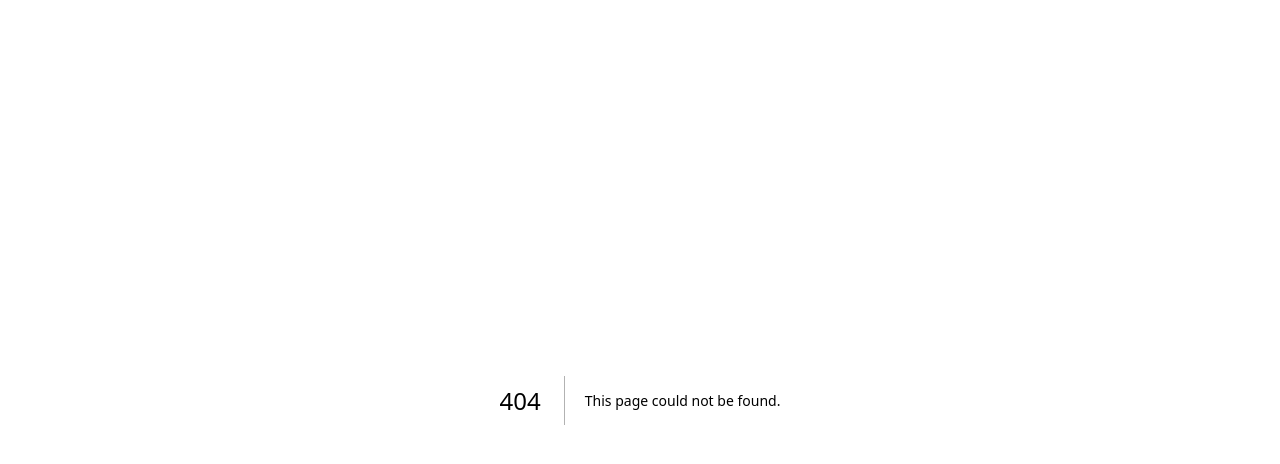
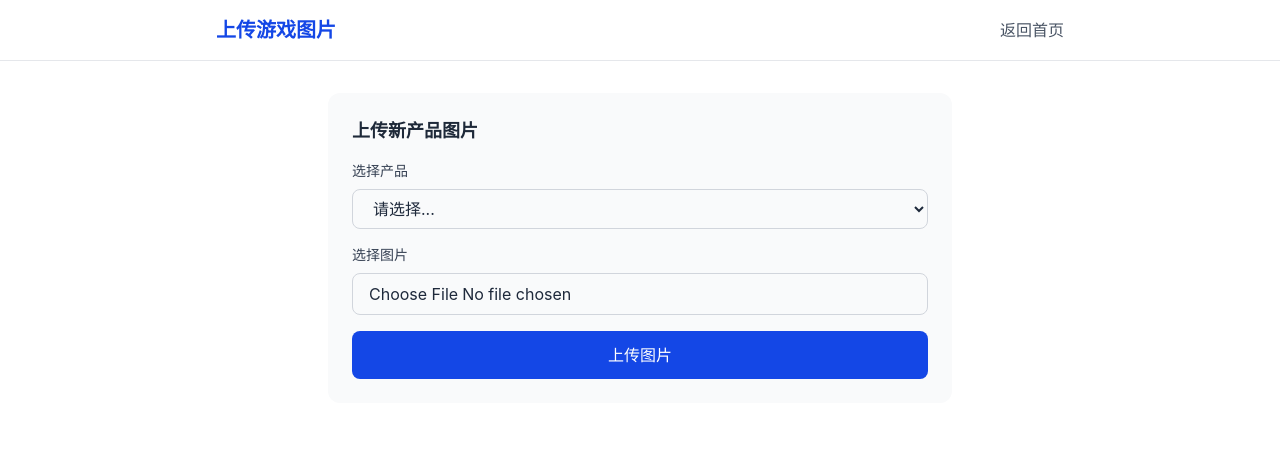
Before and after one commit to colorday655-glitch/dad-jack-learns-math, a Next.js app: page /upload in a window 1280 px wide. Before the commit this address had no page. Shown: the top 464 px of the page. Built offline with nearby package versions, Linux system fonts and the light colour scheme.

Commit message:
feat(ROS-8): add upload page and fix cart icon (#6)

```diff
--- a/app/page.tsx
+++ b/app/page.tsx
@@ -56,8 +56,8 @@ export default function Home() {
               href="/cart"
               className="flex items-center gap-2 px-5 py-2.5 bg-blue-700 hover:bg-blue-800 text-white rounded-lg font-medium transition-colors"
             >
-              <svg className="w-5 h-5" fill="none" stroke="currentColor" viewBox="0 0 24 24">
-                <path strokeLinecap="round" strokeLinejoin="round" strokeWidth={2} d="M3 3h2l.4 2M7 13h10l4-8H5.4M7 13L5.4 5M7 13l-2.293 2.293c-.63.63-.184 1.707.707 1.707H17m0 0a2 2 0 100 4 2 2 0 000-4zm-8 2a2 2 0 11-4 0 2 2 0 014 0z" />
+              <svg className="w-5 h-5" viewBox="0 0 24 24" fill="white">
+                <path d="M3 3h2l.4 2M7 13h10l4-8H5.4M7 13L5.4 5M7 13l-2.293 2.293c-.63.63-.184 1.707.707 1.707H17m0 0a2 2 0 100 4 2 2 0 000-4zm-8 2a2 2 0 11-4 0 2 2 0 014 0z"/>
               </svg>
               购物车
             </Link>
--- a/app/product/[id]/page.tsx
+++ b/app/product/[id]/page.tsx
@@ -1,6 +1,6 @@
 'use client';
 
-import { useState } from 'react';
+import { useState, useEffect } from 'react';
 import { useParams } from 'next/navigation';
 import Link from 'next/link';
 
@@ -49,8 +49,18 @@ export default function ProductPage() {
   const [selectedSize, setSelectedSize] = useState('a4');
   const [selectedPaper, setSelectedPaper] = useState('normal');
   const [added, setAdded] = useState(false);
+  const [customImage, setCustomImage] = useState<string | null>(null);
 
   const product = products.find(p => p.id === id);
+
+  useEffect(() => {
+    if (id) {
+      const uploaded = localStorage.getItem(`game_${id}`);
+      if (uploaded) {
+        setCustomImage(uploaded);
+      }
+    }
+  }, [id]);
 
   if (!product) {
     return (
@@ -112,7 +122,7 @@ export default function ProductPage() {
         {/* Product Image */}
         <div className="bg-gray-50 rounded-xl p-8 mb-6">
           <img
-            src={product.thumbnail}
+            src={customImage || product.thumbnail}
             alt={product.title}
             className="w-full max-h-80 object-contain"
           />
--- /dev/null
+++ b/app/upload/page.tsx
@@ -0,0 +1,151 @@
+'use client';
+
+import { useState, useEffect } from 'react';
+import Link from 'next/link';
+import { products } from '../data/products';
+
+interface UploadedImage {
+  productId: string;
+  filename: string;
+}
+
+export default function UploadPage() {
+  const [uploading, setUploading] = useState(false);
+  const [message, setMessage] = useState('');
+  const [selectedProduct, setSelectedProduct] = useState('');
+  const [uploadedImages, setUploadedImages] = useState<UploadedImage[]>([]);
+
+  useEffect(() => {
+    const saved = localStorage.getItem('uploadedImages');
+    if (saved) {
+      setUploadedImages(JSON.parse(saved));
+    }
+  }, []);
+
+  const handleUpload = async (e: React.FormEvent) => {
+    e.preventDefault();
+    if (!selectedProduct) {
+      setMessage('请选择产品');
+      return;
+    }
+
+    const fileInput = document.getElementById('gameImage') as HTMLInputElement;
+    const file = fileInput?.files?.[0];
+
+    if (!file) {
+      setMessage('请选择图片文件');
+      return;
+    }
+
+    setUploading(true);
+    setMessage('');
+
+    const reader = new FileReader();
+    reader.onload = () => {
+      const base64 = reader.result as string;
+      const key = `game_${selectedProduct}`;
+      localStorage.setItem(key, base64);
+
+      const newImage: UploadedImage = {
+        productId: selectedProduct,
+        filename: file.name
+      };
+      const updated = [...uploadedImages.filter(img => img.productId !== selectedProduct), newImage];
+      setUploadedImages(updated);
+      localStorage.setItem('uploadedImages', JSON.stringify(updated));
+
+      setMessage('上传成功！');
+      setUploading(false);
+      setSelectedProduct('');
+      (fileInput as HTMLInputElement).value = '';
+    };
+    reader.onerror = () => {
+      setMessage('上传失败');
+      setUploading(false);
+    };
+    reader.readAsDataURL(file);
+  };
+
+  const getProductTitle = (id: string) => {
+    const product = products.find(p => p.id === id);
+    return product?.title || id;
+  };
+
+  return (
+    <div className="min-h-screen bg-white">
+      <header className="bg-white border-b border-gray-200 sticky top-0 z-50">
+        <div className="max-w-4xl mx-auto px-6 py-4">
+          <div className="flex justify-between items-center">
+            <h1 className="text-xl font-bold text-blue-700">上传游戏图片</h1>
+            <Link href="/" className="text-gray-600 hover:text-blue-700">
+              返回首页
+            </Link>
+          </div>
+        </div>
+      </header>
+
+      <main className="max-w-2xl mx-auto px-6 py-8">
+        <div className="bg-gray-50 rounded-xl p-6 mb-8">
+          <h2 className="text-lg font-semibold text-gray-800 mb-4">上传新产品图片</h2>
+          <form onSubmit={handleUpload}>
+            <div className="mb-4">
+              <label className="block text-sm font-medium text-gray-700 mb-2">
+                选择产品
+              </label>
+              <select
+                value={selectedProduct}
+                onChange={(e) => setSelectedProduct(e.target.value)}
+                className="w-full border border-gray-300 rounded-lg px-4 py-2 focus:outline-none focus:border-blue-700"
+              >
+                <option value="">请选择...</option>
+                {products.map(p => (
+                  <option key={p.id} value={p.id}>{p.title}</option>
+                ))}
+              </select>
+            </div>
+
+            <div className="mb-4">
+              <label className="block text-sm font-medium text-gray-700 mb-2">
+                选择图片
+              </label>
+              <input
+                type="file"
+                id="gameImage"
+                accept="image/*"
+                className="w-full border border-gray-300 rounded-lg px-4 py-2 focus:outline-none focus:border-blue-700"
+              />
+            </div>
+
+            <button
+              type="submit"
+              disabled={uploading}
+              className="w-full bg-blue-700 hover:bg-blue-800 text-white font-medium py-3 rounded-lg transition-colors disabled:opacity-50"
+            >
+              {uploading ? '上传中...' : '上传图片'}
+            </button>
+
+            {message && (
+              <p className={`mt-3 text-center ${message.includes('成功') ? 'text-green-600' : 'text-red-600'}`}>
+                {message}
+              </p>
+            )}
+          </form>
+        </div>
+
+        {uploadedImages.length > 0 && (
+          <div className="bg-gray-50 rounded-xl p-6">
+            <h2 className="text-lg font-semibold text-gray-800 mb-4">已上传图片</h2>
+            <div className="space-y-2">
+              {uploadedImages.map(img => (
+                <div key={img.productId} className="flex items-center justify-between bg-white p-3 rounded-lg">
+                  <span className="text-gray-700">{getProductTitle(img.productId)}</span>
+                  <span className="text-green-600 text-sm">✓ 已上传</span>
+                </div>
+              ))}
+            </div>
+          </div>
+        )}
+      </main>
+    </div>
+  );
+}
```
